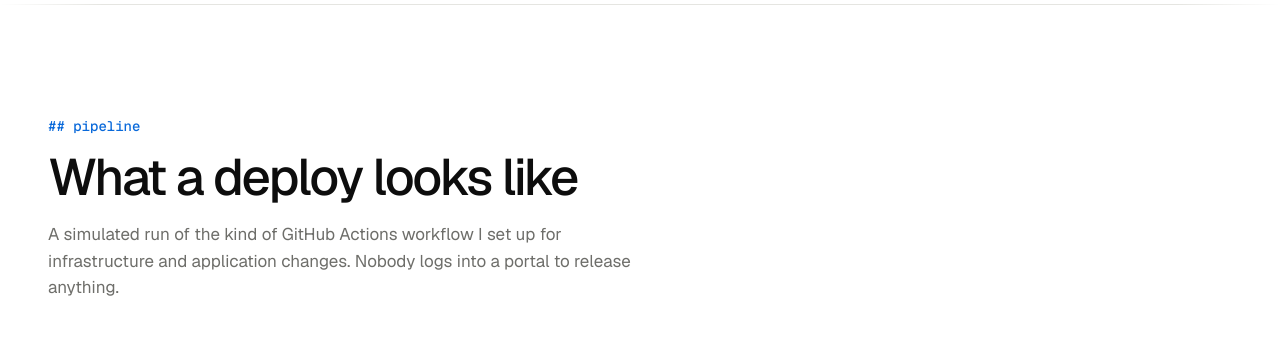
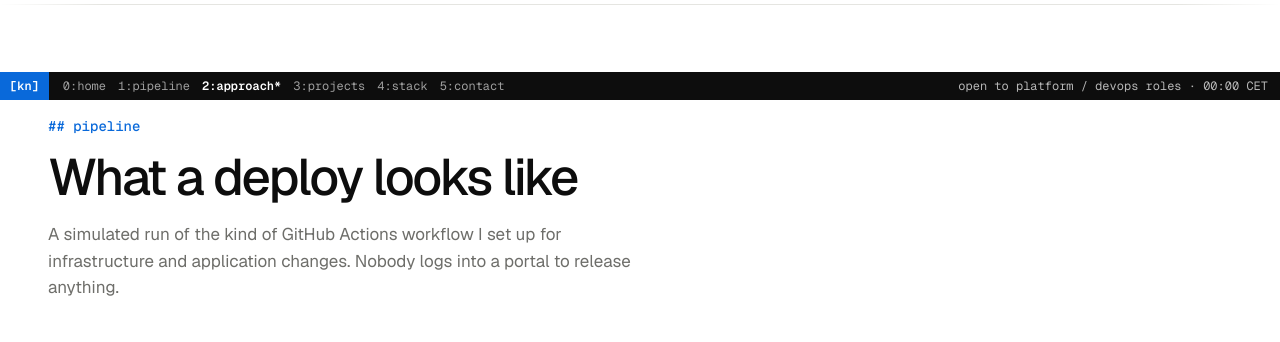
Before and after one commit to zxkrizz/portfolio, a plain HTML site: page index.html in a window 1280 px wide. Shown: the part 728-1070 px from the top of the page. Drawn offline with nearby package versions, Linux system fonts and the light colour scheme.

Commit message:
Status line navigation, certification roadmap, languages
- tmux-style status line after the hero: section navigation + CET clock
- Certifications split into earned and next (AZ-104, GH-300, AZ-401, AZ-305)
- Languages line in the neofetch block

Co-Authored-By: Claude Opus 5.5 <noreply@anthropic.com>

```diff
--- a/assets/css/style.css
+++ b/assets/css/style.css
@@ -254,10 +254,28 @@ h1 {
 .stack li img.wide { width: 44px; }
 .certs {
   margin-top: 64px; padding-top: 28px; border-top: 1px solid var(--line);
-  font: 400 14px/1.9 var(--mono); color: var(--fg2); white-space: pre-wrap;
+  display: grid; grid-template-columns: repeat(2, minmax(0, 1fr)); gap: 32px;
 }
+.certs pre { font: 400 14px/1.9 var(--mono); color: var(--fg2); white-space: pre-wrap; }
 .certs .c { color: var(--muted); }
-.certs b { color: var(--fg); font-weight: 600; }
+.certs pre + pre { color: var(--muted); }
+
+/* ---------- tmux-style status line ---------- */
+body { padding-bottom: 30px; }
+.status {
+  position: fixed; left: 0; right: 0; bottom: 0; z-index: 30; height: 28px;
+  display: flex; align-items: center; gap: 14px; padding: 0 12px;
+  background: var(--fg); color: var(--bg); font: 400 12px var(--mono); white-space: nowrap;
+  transform: translateY(100%); transition: transform 0.25s ease;
+}
+.status.show { transform: none; }
+.st-session { font-weight: 600; color: var(--bg); background: var(--accent); margin-left: -12px; padding: 0 10px; height: 100%; display: flex; align-items: center; }
+.st-windows { display: flex; gap: 12px; overflow: hidden; }
+.st-windows a { opacity: 0.6; }
+.st-windows a:hover { opacity: 1; }
+.st-windows a.on { opacity: 1; font-weight: 600; }
+.st-windows a.on::after { content: "*"; }
+.st-right { margin-left: auto; opacity: 0.7; }
 
 /* ---------- contact ---------- */
 .contact { padding-top: clamp(120px, 18vh, 200px); padding-bottom: clamp(80px, 12vh, 140px); }
@@ -328,6 +346,9 @@ h1 {
   .repos p, .tech { grid-column: 2; }
 }
 @media (max-width: 640px) {
+  .certs { grid-template-columns: minmax(0, 1fr); }
+  .st-windows a:not(.on) { display: none; }
+  .st-open { display: none; }
   .nav-links { gap: 14px; font-size: 13px; }
   .fetch-grid { grid-template-columns: minmax(0, 1fr); gap: 20px; }
   .ascii { font-size: 1.95vw; min-width: 0; min-height: 0; }
--- a/assets/js/main.js
+++ b/assets/js/main.js
@@ -166,3 +166,23 @@ addEventListener('keydown', (e) => {
   }
 });
 addEventListener('keydown', (e) => { if (e.key === 'Escape' && term.isOpen) term.close(); });
+
+// ---------- tmux-style status line ----------
+const status = $('.status');
+const wins = $$('.status [data-win]');
+const targets = wins.map((a) => document.getElementById(a.dataset.win)).filter(Boolean);
+function updateStatus() {
+  status.classList.toggle('show', scrollY > innerHeight * 0.6);
+  const mid = innerHeight * 0.4;
+  let current = targets[0];
+  for (const t of targets) if (t.getBoundingClientRect().top <= mid) current = t;
+  wins.forEach((a) => a.classList.toggle('on', a.dataset.win === current.id));
+}
+addEventListener('scroll', updateStatus, { passive: true });
+updateStatus();
+
+const clock = $('[data-clock]');
+const fmt = new Intl.DateTimeFormat('en-GB', { hour: '2-digit', minute: '2-digit', timeZone: 'Europe/Warsaw' });
+const tickClock = () => { clock.textContent = fmt.format(new Date()); };
+tickClock();
+setInterval(tickClock, 15000);
--- a/index.html
+++ b/index.html
@@ -62,6 +62,7 @@
 <i>Shell</i>    pwsh, bash, python
 <i>Certs</i>    AZ-800, AZ-900, MS-900,
          Nebius AI CloudOps
+<i>Lang</i>     Polish, English, German
 
 <span class="sw"><u></u><u></u><u></u><u></u><u></u><u></u><u></u><u></u></span></pre>
           </div>
@@ -230,7 +231,8 @@
         </div>
       </div>
 
-<pre class="certs"><span class="c"># certifications</span>
+<div class="certs">
+<pre><span class="c"># certifications</span>
 AZ-800  Windows Server Hybrid Core Infrastructure
 AZ-040  Automate Administration with PowerShell
 AZ-900  Azure Fundamentals
@@ -238,6 +240,12 @@ MS-900  Microsoft 365 Fundamentals
         Nebius AI CloudOps Engineer
 FCA     Fortinet Certified Associate in Cybersecurity
 CCNA    Introduction to Networks</pre>
+<pre><span class="c"># next</span>
+AZ-104  Azure Administrator Associate
+GH-300  GitHub Copilot
+AZ-401  Agentic DevOps Engineer Expert
+AZ-305  Azure Solutions Architect Expert</pre>
+</div>
     </section>
 
     <section id="contact" class="wrap contact">
@@ -257,6 +265,20 @@ CCNA    Introduction to Networks</pre>
     <span>press <kbd>`</kbd> for a shell</span>
   </footer>
 
+  <!-- tmux-style status line: appears after the hero, doubles as navigation -->
+  <nav class="status" aria-label="Sections">
+    <span class="st-session">[kn]</span>
+    <span class="st-windows">
+      <a href="#top" data-win="top">0:home</a>
+      <a href="#pipeline" data-win="pipeline">1:pipeline</a>
+      <a href="#approach" data-win="approach">2:approach</a>
+      <a href="#work" data-win="work">3:projects</a>
+      <a href="#stack" data-win="stack">4:stack</a>
+      <a href="#contact" data-win="contact">5:contact</a>
+    </span>
+    <span class="st-right"><span class="st-open">open to platform / devops roles · </span><span data-clock>--:--</span> CET</span>
+  </nav>
+
   <div id="term" class="term" aria-hidden="true" role="dialog" aria-label="Interactive shell">
     <div class="term-bar"><span>visitor@krystian-niwa</span></div>
     <div class="term-out"></div>
```
